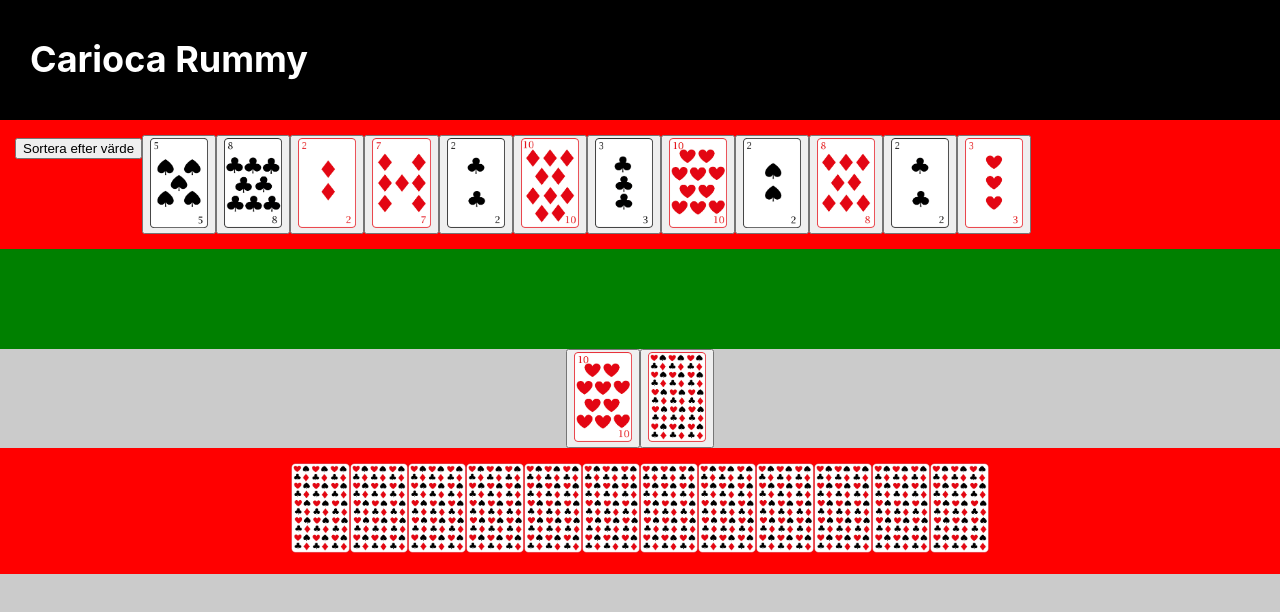
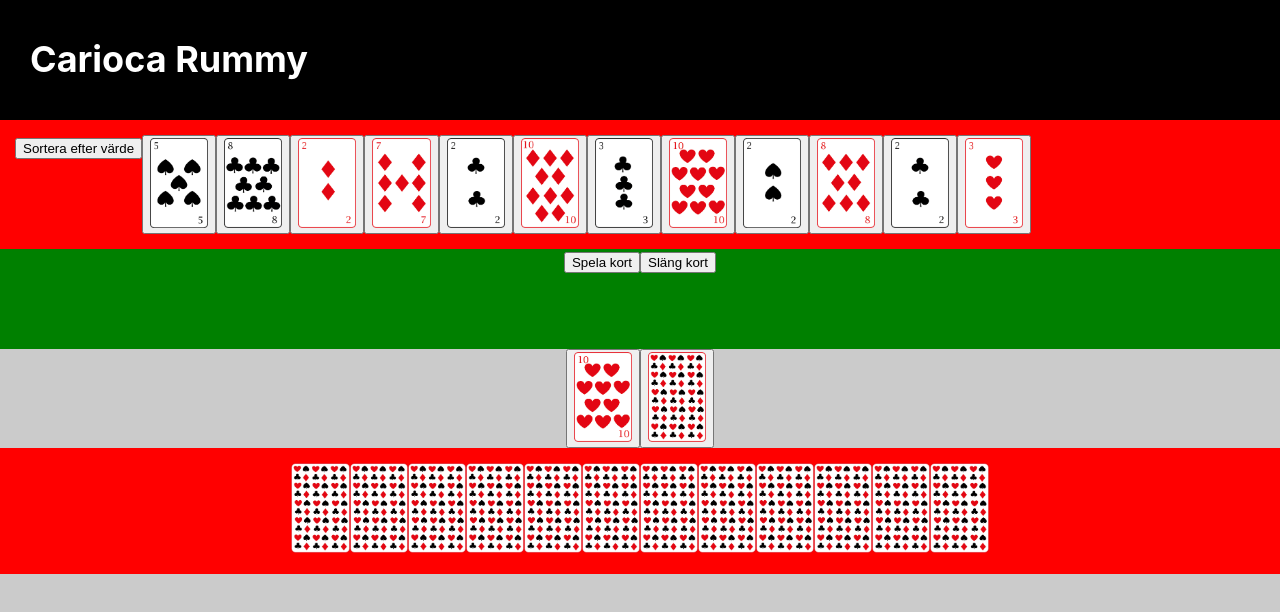
Before and after one commit to Tejpex/carioca-rummy, a React (Vite) app: page / in a window 1280 px wide. Shown: the top 612 px of the page. Built offline with nearby package versions, Linux system fonts and the light colour scheme.

Commit message:
Made function to unstage card + limit player to take only one card

```diff
--- a/src/components/PlayersSide.jsx
+++ b/src/components/PlayersSide.jsx
@@ -2,7 +2,7 @@ import styled from "styled-components"
 import { useCarioca } from "../contexts/CariocaContext"
 
 export const PlayersSide = () => {
-  const { playersHand, sortByValue, stage, stageCard } = useCarioca()
+  const { playersHand, sortByValue, stage, stageCard, unstageCard } = useCarioca()
 
   return (
     <>
@@ -19,9 +19,13 @@ export const PlayersSide = () => {
         ))}
       </CardRow>
       <Stage>
+        <button>Spela kort</button>
+        <button>Släng kort</button>
         {stage.map((card, index) => (
-            <CardImage src={card.img} alt={card.name} key={index} />
-          ))}
+          <button onClick={() => unstageCard(card)} key={index}>
+            <CardImage src={card.img} alt={card.name} />
+          </button>
+        ))}
       </Stage>
     </>
   )
--- a/src/components/Table.jsx
+++ b/src/components/Table.jsx
@@ -3,7 +3,7 @@ import { useEffect } from "react"
 import { useCarioca } from "../contexts/CariocaContext"
 
 export const Table = () => {
-  const { discardPile, stock, dealCards, takeCard, playersHand } = useCarioca()
+  const { discardPile, stock, dealCards, takeCard, playersHand, playerCanPickCard } = useCarioca()
 
   useEffect(() => {
     dealCards()
@@ -13,18 +13,21 @@ export const Table = () => {
   const lastCardThrown = discardPile.slice(-1)[0]
   const topOfTheStock = stock.slice(1)[0]
 
+  const handleClick = (card, pile) => {
+    if (playerCanPickCard) {
+      takeCard(playersHand, card, pile)
+    }
+
+  }
+
   return (
     <div>
       {lastCardThrown && (
-        <button
-          onClick={() => takeCard(playersHand, lastCardThrown, discardPile)}
-        >
+        <button onClick={() => handleClick(lastCardThrown, discardPile)}>
           <CardImage src={lastCardThrown.img} />
         </button>
       )}
-      <button
-        onClick={() => takeCard(playersHand, topOfTheStock, stock)}
-      >
+      <button onClick={() => handleClick(topOfTheStock, stock)}>
         <CardImage src="/Baksida.png" alt="Card facing down" />
       </button>
     </div>
--- a/src/contexts/CariocaContext.jsx
+++ b/src/contexts/CariocaContext.jsx
@@ -23,6 +23,7 @@ export const CariocaProvider = ({ children }) => {
     "4 Trios",
     "3 Escalas",
   ]
+  const [playerCanPickCard, setPlayerCanPickCard] = useState(false)
 
   const dealCards = () => {
     let index = 0
@@ -56,6 +57,7 @@ export const CariocaProvider = ({ children }) => {
     setComputersHand(cCards)
     setDiscardPile(dPile)
     setStock(newStock)
+    setPlayerCanPickCard(true)
   }
 
   const sortByValue = (array) => {
@@ -69,6 +71,7 @@ export const CariocaProvider = ({ children }) => {
     newHand.push(card)
     if (hand === playersHand) {
       setPlayersHand(newHand)
+      setPlayerCanPickCard(false)
     } else if (hand === computersHand) {
       setComputersHand(newHand)
     }
@@ -84,9 +87,7 @@ export const CariocaProvider = ({ children }) => {
 
   const stageCard = (hand, card) => {
     const newStage = [...stage]
-    console.log(newStage)
     newStage.push(card)
-    console.log(newStage)
     setStage(newStage)
     const newHand = [...hand]
     newHand.splice(newHand.indexOf(card), 1)
@@ -97,9 +98,18 @@ export const CariocaProvider = ({ children }) => {
     }
   }
 
+  const unstageCard = (card) => {
+    const newStage = [...stage]
+    newStage.splice(newStage.indexOf(card), 1)
+    setStage(newStage)
+    const newHand = [...playersHand]
+    newHand.push(card)
+    setPlayersHand(newHand)
+  }
+
   return (
     <CariocaContext.Provider
-      value={{ playersHand, computersHand, discardPile, stock, dealCards, contracts, sortByValue, takeCard, stageCard, stage }}
+      value={{ playersHand, computersHand, discardPile, stock, dealCards, contracts, sortByValue, takeCard, stageCard, stage, playerCanPickCard, unstageCard }}
     >
       {children}
     </CariocaContext.Provider>
```
